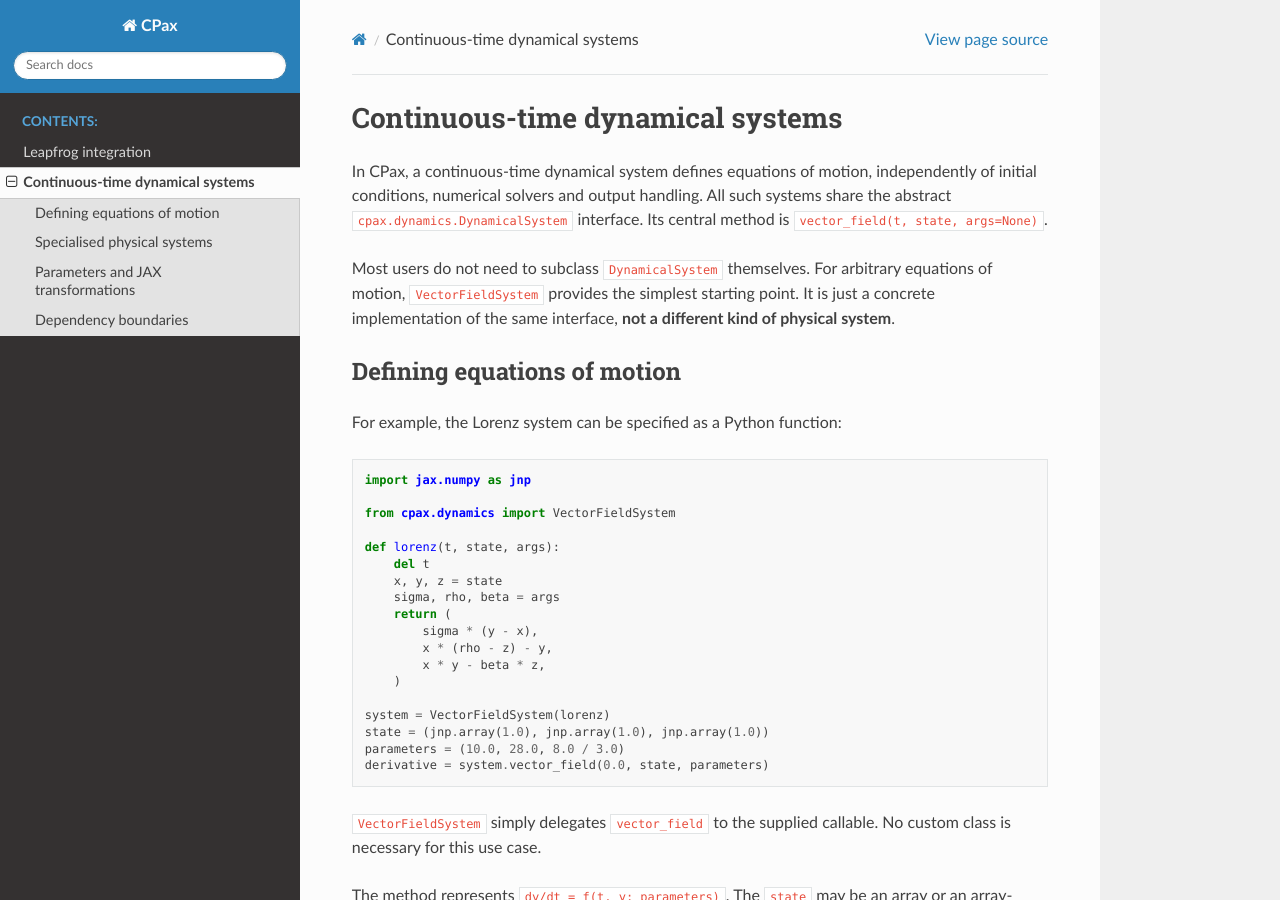
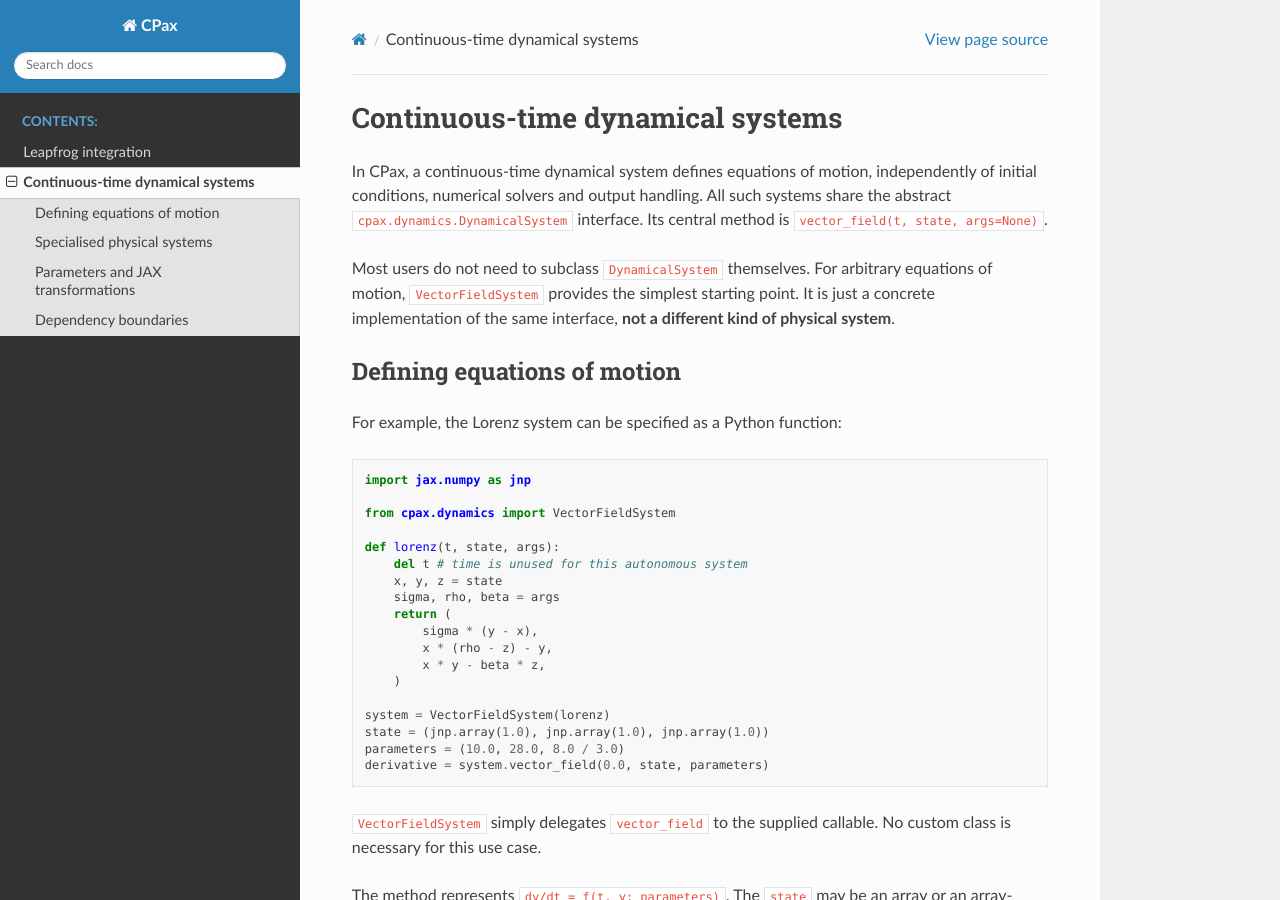
Before and after one commit to JaLuka98/CPax, a Sphinx documentation site: the page built from docs/source/dynamics.rst, in a window 1280 px wide and 900 px high. Built offline with Sphinx 7.4.7 and the Read the Docs theme 3.1.0, drawn with Linux system fonts in a browser that asks for light colours.

Commit message:
Comment on what the del t means

```diff
--- a/docs/source/dynamics.rst
+++ b/docs/source/dynamics.rst
@@ -24,7 +24,7 @@ For example, the Lorenz system can be specified as a Python function:
    from cpax.dynamics import VectorFieldSystem
 
    def lorenz(t, state, args):
-       del t
+       del t # time is unused for this autonomous system
        x, y, z = state
        sigma, rho, beta = args
        return (
```
